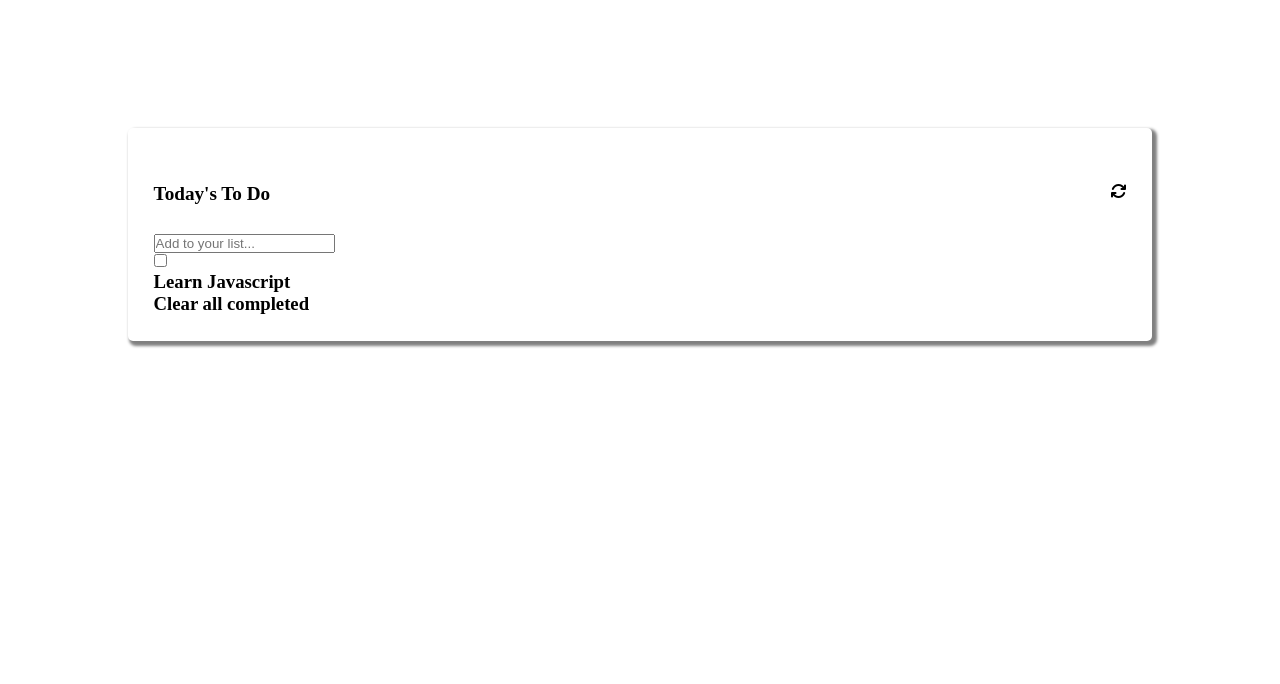
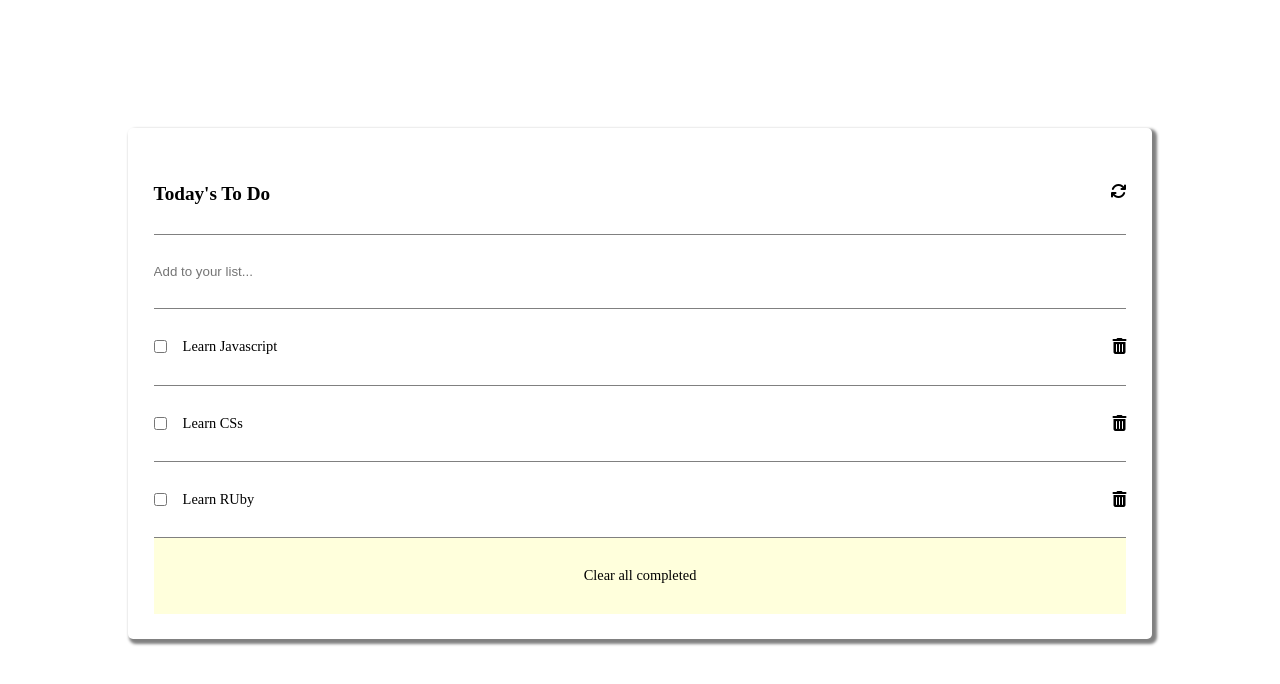
Before and after one commit to V-Blaze/To_Do_List, a website built with webpack: page src/index.html in a window 1280 px wide. Built offline with nearby package versions, Linux system fonts and the light colour scheme.

Commit message:
add styling to the todo list web-app

```diff
--- a/src/index.html
+++ b/src/index.html
@@ -15,15 +15,32 @@
                 <i class="fa-solid fa-sync"></i>
             </div>
             <div class="form-div">
-                <form action="" method="post">
-                    <input type="text" name="todo" id="todo" placeholder="Add to your list...">
+                <form action="" method="post" id="todo-form">
+                    <div class="form-input">
+                        <input type="text" name="todo" id="todo" placeholder="Add to your list...">
+                        <!-- <h3><i class="fa-solid fa-arrow-right-to-bracket"></i></h3> -->
+                    </div>
                 </form>
             </div>
             <div class="todo_lists">
-                <div class="todo_item">
-                    <input type="checkbox" id="" name="" value=""> <h3 class="item">Learn Javascript</h3> <i></i>
+                <div class="todo-item">
+                    <div class="todo_detail">
+                        <input type="checkbox" id="" name="" value=""> <h3 class="item">Learn Javascript</h3> <i></i>
+                    </div>
+                    <i class="fa-solid fa-trash-can"></i>
                 </div>
-
+                <div class="todo-item">
+                    <div class="todo_detail">
+                        <input type="checkbox" id="" name="" value=""> <h3 class="item">Learn CSs</h3> <i></i>
+                    </div>
+                    <i class="fa-solid fa-trash-can"></i>
+                </div>
+                <div class="todo-item">
+                    <div class="todo_detail">
+                        <input type="checkbox" id="" name="" value=""> <h3 class="item">Learn RUby</h3> <i></i>
+                    </div>
+                    <i class="fa-solid fa-trash-can"></i>
+                </div>
             </div>
             <div class="clear">
                 <h3>Clear all completed</h3>
--- a/src/style.css
+++ b/src/style.css
@@ -16,8 +16,8 @@
 .title {
   display: flex;
   justify-content: space-between;
-  margin: 3% auto;
-
+  padding: 3% 0;
+  border-bottom: 1px solid gray;
 }
 
 .title h1 {
@@ -27,3 +27,53 @@
 .title i {
   display: block;
 }
+
+.form-div {
+  display: flex;
+  justify-content: space-between;
+  padding: 3% 0;
+  border-bottom: 1px solid gray;
+}
+
+.form-input{
+  display: flex;
+  justify-content: space-between;
+}
+
+.form-input input{
+  border: none;
+}
+
+.todo-item {
+  display: flex;
+  justify-content: space-between;
+  padding: 3% 0;
+  border-bottom: 1px solid gray;
+}
+
+.todo_detail {
+  display: flex;
+}
+
+.todo_detail .item{
+  font-size: 0.9rem;
+  font-weight: normal;
+  padding-left: 1rem;
+}
+
+.clear {
+  display: flex;
+  justify-content: center;
+  padding: 3% 0;
+  background-color: rgba(255, 255, 220);
+
+}
+
+.clear h3 {
+  font-size: 0.9rem;
+  font-weight: normal;
+}
+
+i:hover {
+  cursor: pointer;
+}
```
